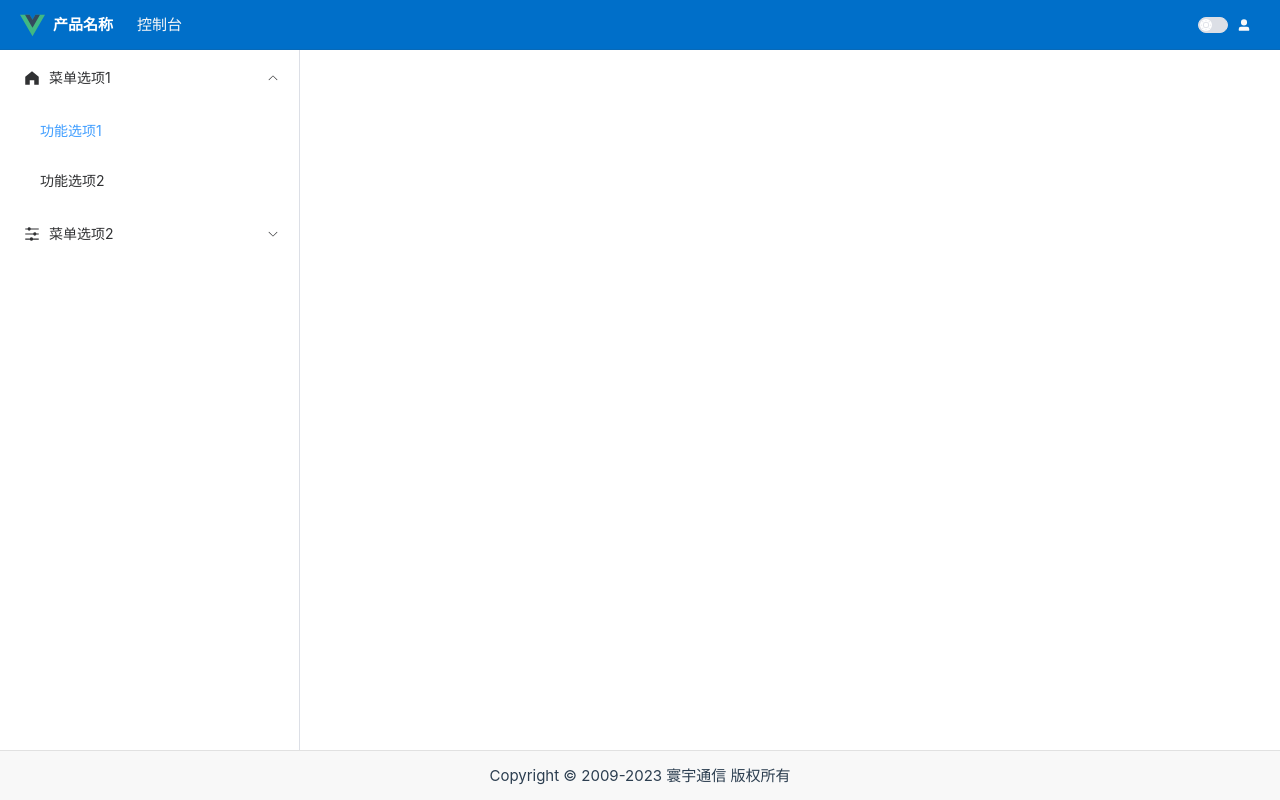
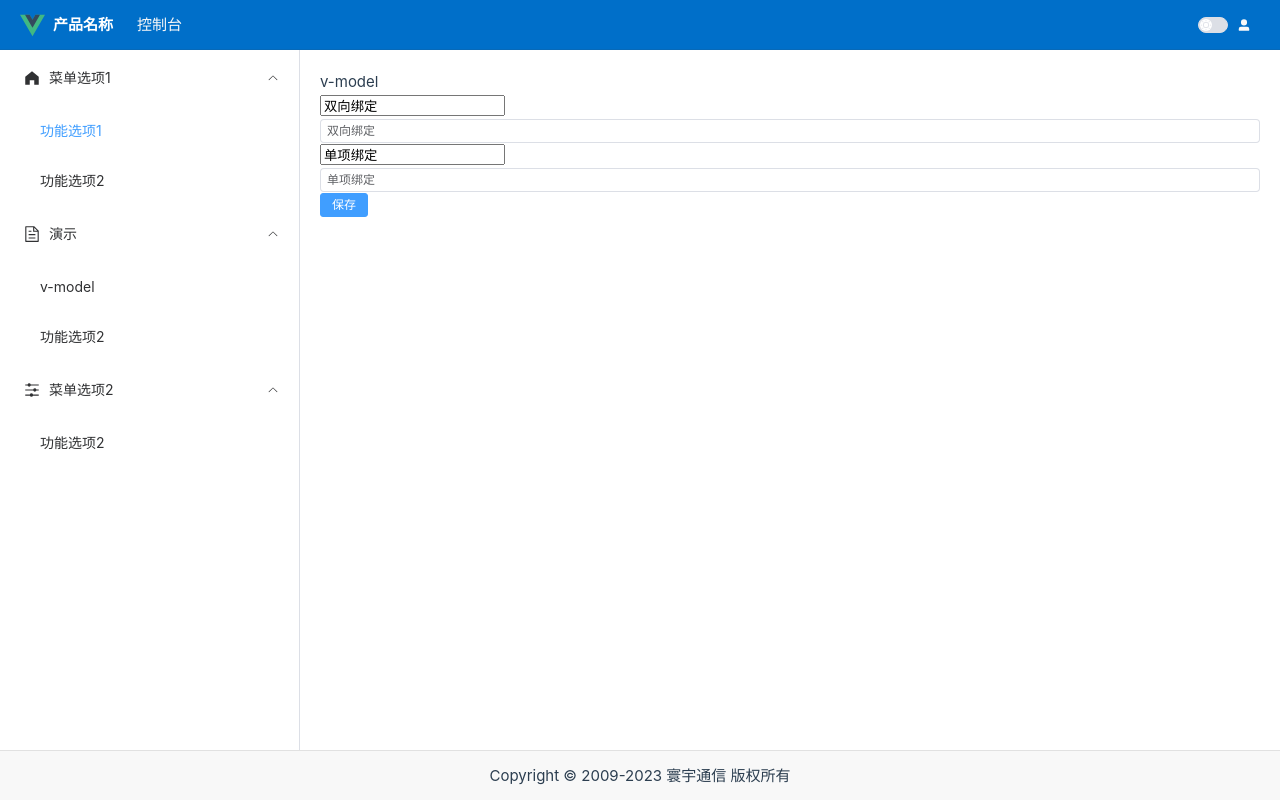
Before and after one commit to BinaryParadise/vue3-template, a Vue app: page /demo/vmodel in a window 1280 px wide. Built offline with nearby package versions, Linux system fonts and the light colour scheme.

Commit message:
双向绑定Demo

```diff
--- a/src/App.vue
+++ b/src/App.vue
@@ -1,10 +1,10 @@
 <script setup lang="ts">
 import { RouterLink, RouterView, useRouter } from 'vue-router'
-import { computed, inject, ref, watch } from "vue";
+import { computed, inject, ref, watch } from 'vue'
 import { useDark, useToggle } from '@vueuse/core'
 import { Sunny, Moon, UserFilled } from '@element-plus/icons-vue'
 import { store } from './components/store'
-import type { IRequest, Privileges } from './interfaces/net';
+import type { IRequest, Privileges } from './interfaces/net'
 import { useIcon } from './utils/useIcon'
 
 const isDark = useDark()
@@ -28,12 +28,10 @@ function handleCommand(index: string, indexPath: Array<string>, item: any): void
   // router.push(path)
 }
 
-function routeStyle() {
-
-}
+function routeStyle() {}
 
 const api = inject<IRequest>('api')
-api?.get<Array<Privileges>>('/user/menu').then(result => {
+api?.get<Array<Privileges>>('/user/menu').then((result) => {
   navs.value = result.data
 })
 </script>
@@ -41,21 +39,29 @@ api?.get<Array<Privileges>>('/user/menu').then(result => {
 <template>
   <el-container>
     <el-header height="50px" :class="isLogin ? 'nav-header' : ''">
-      <div style="display:flex;align-items:center;justify-content: space-between;" v-show="isLogin">
+      <div
+        style="display: flex; align-items: center; justify-content: space-between"
+        v-show="isLogin"
+      >
         <div class="nav-top">
           <img alt="Vue logo" class="logo" src="@/assets/logo.svg" width="25" height="25" />
           <span class="nav-item nav-item-active">产品名称</span>
           <RouterLink to="/" class="home-a">控制台</RouterLink>
         </div>
-        <div style="display: flex;align-items:center;">
-          <el-switch v-model="isDark" @change="toggleDark" style="color: var(--color-background-mute);"
-            :active-action-icon="Moon" :inactive-action-icon="Sunny"></el-switch>
+        <div style="display: flex; align-items: center">
+          <el-switch
+            v-model="isDark"
+            @change="toggleDark"
+            style="color: var(--color-background-mute)"
+            :active-action-icon="Moon"
+            :inactive-action-icon="Sunny"
+          ></el-switch>
           <el-dropdown trigger="hover" @command="handleCommand">
             <el-icon class="avatar">
               <UserFilled />
             </el-icon>
             <el-dropdown-menu slot="dropdown">
-              <el-dropdown-item icon="fa fa-sign-out" command="exit" style="color:orangered;">
+              <el-dropdown-item icon="fa fa-sign-out" command="exit" style="color: orangered">
                 退出系统
               </el-dropdown-item>
             </el-dropdown-menu>
@@ -63,12 +69,18 @@ api?.get<Array<Privileges>>('/user/menu').then(result => {
         </div>
       </div>
     </el-header>
-    <el-container style="height:calc(100vh - 100px);">
+    <el-container style="height: calc(100vh - 100px)">
       <el-container>
         <el-aside>
           <!-- 侧边栏-菜单 -->
           <el-scrollbar>
-            <el-menu default-active="/" class="menu-left" @select="handleCommand" router>
+            <el-menu
+              default-active="/"
+              :default-openeds="['nav0', 'nav1', 'nav2']"
+              class="menu-left"
+              @select="handleCommand"
+              router
+            >
               <el-sub-menu v-for="item in navs" :index="item.key">
                 <template #title>
                   <el-icon>
@@ -91,7 +103,7 @@ api?.get<Array<Privileges>>('/user/menu').then(result => {
       </el-container>
     </el-container>
     <el-footer height="50px" class="nav-footer">
-      <span>Copyright © 2009-{{ $moment().format("YYYY") }} 寰宇通信 版权所有</span>
+      <span>Copyright © 2009-{{ $moment().format('YYYY') }} 寰宇通信 版权所有</span>
     </el-footer>
   </el-container>
 </template>
@@ -149,7 +161,6 @@ api?.get<Array<Privileges>>('/user/menu').then(result => {
   font-weight: bold;
 }
 
-
 .nav-item a {
   text-decoration: none;
   color: #fff;
--- a/src/assets/main.css
+++ b/src/assets/main.css
@@ -12,3 +12,11 @@ a,
   color: hsla(160, 100%, 37%, 1);
   transition: 0.4s;
 }
+
+@media (min-width: 1024px) {
+  .about {
+    min-height: 100vh;
+    display: flex;
+    align-items: center;
+  }
+}
--- a/src/mock/index.ts
+++ b/src/mock/index.ts
@@ -3,7 +3,8 @@ import Mock from 'mockjs'
 Mock.mock('/api/user/menu', 'get', {
     code: 0,
     data: [
-        { title: '菜单选项1', icon: 'HomeFilled', key: 'nav1', child: [{ title: '功能选项1', path: '/', key: 'fun1' }, { title: '功能选项2', key: 'fun2', path: '/welcome' }] },
+        { title: '菜单选项1', icon: 'HomeFilled', key: 'nav0', child: [{ title: '功能选项1', path: '/', key: 'fun1' }, { title: '功能选项2', key: 'fun2', path: '/welcome' }] },
+        { title: '演示', icon: 'Option', key: 'nav1', child: [{ title: 'v-model', path: '/demo/vmodel', key: 'fun1' }, { title: '功能选项2', key: 'fun2', path: '/welcome' }] },
         { title: '菜单选项2', icon: 'Operation', key: 'nav2', child: [{ title: '功能选项2', path: '/about', key: 'fun3' }] }],
     msg: null
 })
--- a/src/router/index.ts
+++ b/src/router/index.ts
@@ -3,6 +3,7 @@ import HomeView from '@/views/HomeView.vue'
 import TheWelcome from '@/components/TheWelcome.vue'
 import PageView from '@/views/PageView.vue'
 import AboutView from '@/views/AboutView.vue'
+import VModelView from '@/views/demo/VModelView.vue'
 
 const router = createRouter({
   history: createWebHistory(import.meta.env.BASE_URL),
@@ -12,6 +13,11 @@ const router = createRouter({
       name: 'home',
       component: PageView,
       props: { child: HomeView, msg: 'You did it!' }
+    },
+    {
+      path: '/demo/vmodel',
+      component: PageView,
+      props: { child: VModelView }
     },
     {
       path: '/welcome',
--- a/src/views/AboutView.vue
+++ b/src/views/AboutView.vue
@@ -6,13 +6,3 @@
       <h1>This is an about page</h1>
     </div>
 </template>
-
-<style>
-@media (min-width: 1024px) {
-  .about {
-    min-height: 100vh;
-    display: flex;
-    align-items: center;
-  }
-}
-</style>
--- a/src/views/HomeView.vue
+++ b/src/views/HomeView.vue
@@ -9,7 +9,7 @@ defineProps<{
 
 store.loading = true
 
-const user: User = { username: '', token: 'AJDOEIPJGENLJZLC' }
+const user: User = { username: '', token: 'Hello World!' }
 
 onMounted(() => {
   store.loading = false
--- /dev/null
+++ b/src/views/demo/VMComponent1.vue
@@ -0,0 +1,9 @@
+<template>
+  <div><el-input v-model="props.modelValue.name"></el-input></div>
+</template>
+
+<script setup lang="ts">
+import { ref } from 'vue';
+
+const props = defineProps<{ modelValue: TestModel }>();
+</script>
--- /dev/null
+++ b/src/views/demo/VMComponent2.vue
@@ -0,0 +1,19 @@
+<template>
+  <div>
+    <el-input v-model="props.modelValue.name"></el-input>
+    <el-button type="primary" @click="saveData">保存</el-button>
+  </div>
+</template>
+
+<script setup lang="ts">
+import { ref } from 'vue';
+
+const props = defineProps<{ modelValue: TestModel }>();
+const emit = defineEmits<{ 'update:modelValue': [value: TestModel] }>();
+
+const name = ref(props.modelValue.name);
+
+function saveData() {
+  emit('update:modelValue', { id: props.modelValue.id, name: name.value });
+}
+</script>
--- /dev/null
+++ b/src/views/demo/VModelView.vue
@@ -0,0 +1,19 @@
+<template>
+  <h1>v-model</h1>
+
+  <input v-model="model1.name" />
+  <VMComponent1 v-model="model1"></VMComponent1>
+
+  <input v-model="model2.name" />
+
+  <VMComponent2 v-model="model2"></VMComponent2>
+</template>
+
+<script lang="ts" setup>
+import { ref } from 'vue';
+import VMComponent1 from './VMComponent1.vue';
+import VMComponent2 from './VMComponent2.vue';
+
+const model1 = ref<TestModel>({ id: 1024, name: '双向绑定' });
+const model2 = ref<TestModel>({ id: 2048, name: '单项绑定' });
+</script>
```
Also changed, not shown: src/index.d.ts (+9 -4 lines), .prettierrc.json.
